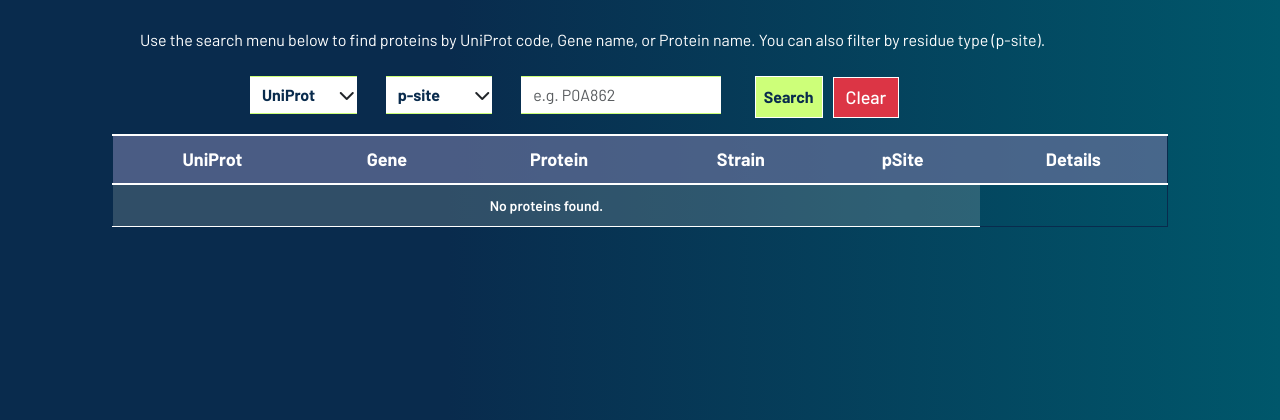
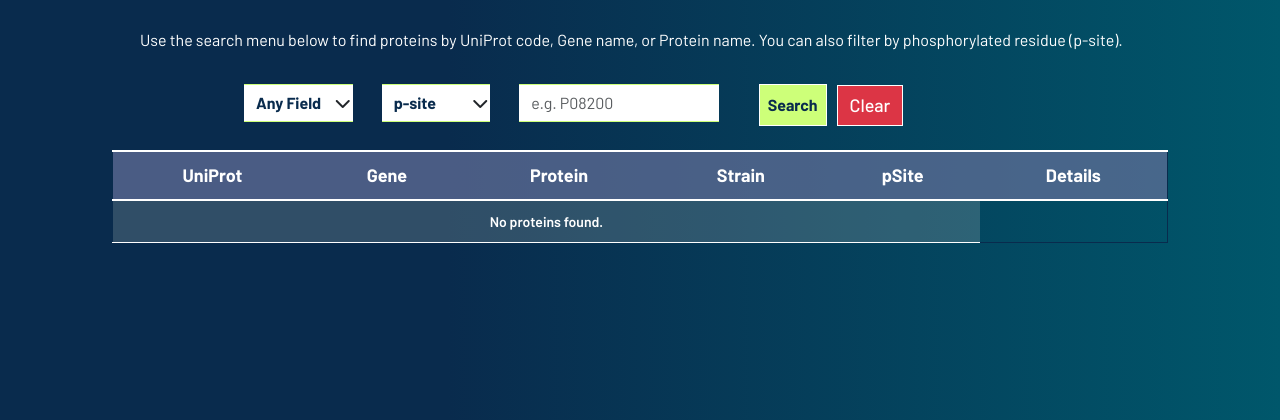
Before and after one commit to torbalansky/phosphoecoli, a Django app: page /protein_list/ in a window 1280 px wide. Shown: the part 70-490 px from the top of the page. Run offline with Django 5.2, Linux system fonts and the light colour scheme; data that the repository does not hold is empty; some libraries are stand-ins or nearby versions.

Commit message:
Enhanced search functionality to enable searching across all fields with the 'Any Field' option.

```diff
--- a/bacphosapp/templates/protein_details.html
+++ b/bacphosapp/templates/protein_details.html
@@ -77,7 +77,7 @@
                                                     {% endfor %}
                                                     {% endif %}
                                                 </ul>
-                                                <button class="btn  clearrefButton" title="Close reference list."><i class="fa-solid fa-arrow-up-short-wide" style="color: rgb(177, 9, 9);"></i></button>
+                                                <button class="btn  clearrefButton" title="Close reference list"><i class="fa-solid fa-arrow-up-short-wide" style="color: rgb(177, 9, 9);"></i></button>
                                             </div>
                                         </td>
                                     </tr>
@@ -167,7 +167,7 @@
             <div class="col-lg-6">
                 <div class="card mt-4">
                     <div class="card-header text-white bg-secondary">
-                        Explore IUPred3:
+                        Explore Disordered and Binding Regions of {{ protein.gene_name }} with IUPred3:
                     </div>
                     <div class="card-body d-flex flex-column justify-content-between">
                         <p>
@@ -193,7 +193,7 @@
             <div class="col-lg-6">
                 <div class="card mt-4">
                     <div class="card-header text-white bg-secondary">
-                        Explore PSIPRED (Protein Sequence Analysis Workbench):
+                        Discover Secondary Structure for {{ protein.gene_name }} with PSIPRED:
                     </div>
                     <div class="card-body d-flex flex-column justify-content-between">
                         <p>
--- a/bacphosapp/templates/protein_list.html
+++ b/bacphosapp/templates/protein_list.html
@@ -141,20 +141,21 @@ span:hover {
 
 <div class="protein-list-help mt-5">
     <p>Use the search menu below to find proteins by UniProt code, Gene name, or Protein name.
-        You can also filter by residue type (p-site).</p>
+        You can also filter by phosphorylated residue (p-site).</p>
 </div>
-<div class="search-list">
+<div class="search-list mt-4 mb-4">
     <form class="form-inline" method="get" action="{% url 'protein_list' %}">
         <div class="row">
             <div class="col-md-2 mt-2">
                 <label for="search_category" class="visually-hidden">Search Category:</label>
                 <div class="input-group">
                     <select class="custom-select form-control" id="search_category" name="search_category" title="Click to view all options">
-                        <option value="uniprot" {% if request.GET.search_category == 'uniprot' %} selected {% endif %}>UniProt</option>
-                        <option value="gene" {% if request.GET.search_category == 'gene' %} selected {% endif %}>Gene</option>
-                        <option value="protein" {% if request.GET.search_category == 'protein' %} selected {% endif %}>Protein</option>
+                        <option value="" selected>Any Field</option>
+                        <option value="uniprot">UniProt</option>
+                        <option value="gene">Gene</option>
+                        <option value="protein">Protein</option>
                     </select>
-                    <div class="input-group-append hide-on-sm">
+                    <div class="input-group-append">
                         <span class="input-group-text text-dark border-0" id="searchDropdownIndicator"><i class="fa-solid fa-chevron-down"></i></span>
                     </div>
                 </div>
@@ -173,7 +174,7 @@ span:hover {
                         <option value="R" {% if request.GET.modification_type == 'R' %} selected {% endif %}>R</option>
                         <option value="C" {% if request.GET.modification_type == 'C' %} selected {% endif %}>C</option>
                     </select>
-                    <div class="input-group-append hide-on-sm">
+                    <div class="input-group-append">
                         <span class="input-group-text text-dark border-0" id="modificationDropdownIndicator"><i class="fa-solid fa-chevron-down"></i></span>
                     </div>
                 </div>
@@ -298,6 +299,7 @@ span:hover {
             const selectedModificationType = modificationTypeDropdown.value;
 
             if (!searchQuery && !selectedModificationType) {
+                alert('Please enter a search term.');
                 event.preventDefault();
                 return;
             }
@@ -340,7 +342,7 @@ span:hover {
                     searchQueryInput.placeholder = 'e.g. Thiol peroxidase';
                     break;
                 default:
-                    searchQueryInput.placeholder = 'P08200';
+                    searchQueryInput.placeholder = 'e.g. P08200';
             }
         }
 
--- a/bacphosapp/views.py
+++ b/bacphosapp/views.py
@@ -112,57 +112,44 @@ class ProteinsListView(ListView):
     def get_queryset(self):
         # Get the initial queryset of all PhosphoProtein objects
         queryset = super().get_queryset()
-
         # Filter queryset to include only approved proteins
         queryset = queryset.filter(approved=True)
 
         # Get search parameters from the request
         search_category = self.request.GET.get("search_category")
         search_query = self.request.GET.get("q")
+        modification_type = self.request.GET.get("modification_type")
 
         # Apply search filters if provided
-        if search_query and search_category:
+        if search_query:
             if search_category == "uniprot":
                 queryset = queryset.filter(uniprot_code__icontains=search_query)
             elif search_category == "gene":
                 queryset = queryset.filter(gene_name__icontains=search_query)
             elif search_category == "protein":
                 queryset = queryset.filter(protein_name__icontains=search_query)
+            else:
+                # If search_category is empty or "Any Field" is selected, search across all relevant fields
+                queryset = queryset.filter(
+                    Q(uniprot_code__icontains=search_query) |
+                    Q(gene_name__icontains=search_query) |
+                    Q(protein_name__icontains=search_query)
+                )
 
-        # Get additional search parameters
-        uniprot_code = self.request.GET.get("uniprot_code")
-        gene_name = self.request.GET.get("gene_name")
-        protein_name = self.request.GET.get("protein_name")
-        modification_type = self.request.GET.get("modification_type")
+        # Apply modification type filter if provided
+        if modification_type:
+            queryset = queryset.filter(modification_type=modification_type)
 
-        # Combine additional search parameters into a single query
-        combined_query = Q()
-        if uniprot_code:
-            combined_query |= Q(uniprot_code__icontains=uniprot_code)
-        if gene_name:
-            combined_query |= Q(gene_name__icontains=gene_name)
-        if protein_name:
-            combined_query |= Q(protein_name__icontains=protein_name)
-        if modification_type and modification_type != '':
-            combined_query |= Q(modification_type__iexact=modification_type)
-
-        # Filter queryset with combined query
-        queryset = queryset.filter(combined_query).distinct()
-
-        return queryset
+        # Return distinct results
+        return queryset.distinct()
 
     def get_context_data(self, **kwargs):
         # Get the context data including pagination information
         context = super().get_context_data(**kwargs)
-
         # Pass search parameters to the template
         context['search_category'] = self.request.GET.get('search_category', '')
         context['q'] = self.request.GET.get('q', '')
-        context['uniprot_code'] = self.request.GET.get('uniprot_code', '')
-        context['gene_name'] = self.request.GET.get('gene_name', '')
-        context['protein_name'] = self.request.GET.get('protein_name', '')
         context['modification_type'] = self.request.GET.get('modification_type', '')
-
         return context
 
 @register.filter
--- a/ecoliphos/settings.py
+++ b/ecoliphos/settings.py
@@ -20,7 +20,7 @@ BASE_DIR = Path(__file__).resolve().parent.parent
 
 SECRET_KEY = config('SECRET_KEY')
 
-DEBUG = True
+DEBUG = False
 
 ALLOWED_HOSTS = ['pedb.onrender.com', '127.0.0.1', 'localhost']
 
```
